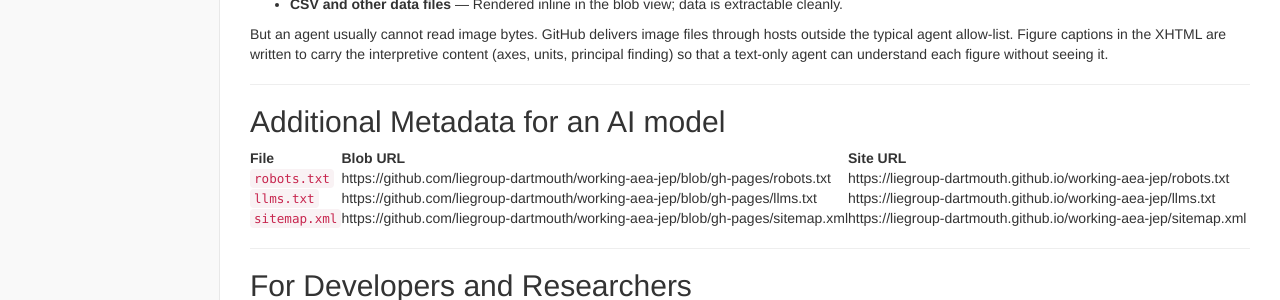
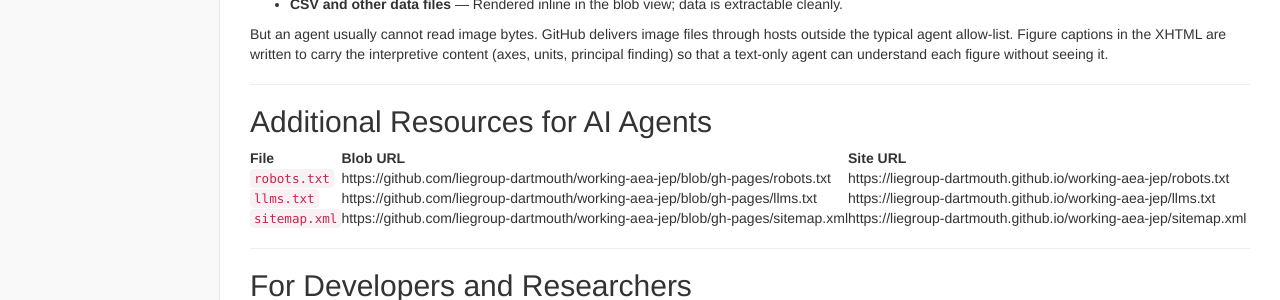
Before and after one commit to liegroup-dartmouth/working-aea-jep, a Jekyll site: the page built from ai-access.md, in a window 1280 px wide and 900 px high, scrolled down 714 px. Shown: the part 285-585 px from the top of the window. Built offline with Jekyll 4.4.1, drawn with Linux system fonts in a browser that asks for light colours.

Commit message:
Change title of AI agents resource table

```diff
--- a/ai-access.md
+++ b/ai-access.md
@@ -54,7 +54,7 @@ But an agent usually cannot read image bytes. GitHub delivers image files throug
 
 ---
 
-## Additional Metadata for an AI model
+## Additional Resources for AI Agents
 
 | File | Blob URL | Site URL |
 |------|----------|----------|
--- a/llms.txt
+++ b/llms.txt
@@ -6,7 +6,7 @@
 
 ## Primary entry points
 
-- [papers/manifest.json](https://github.com/liegroup-dartmouth/working-aea-jep/blob/gh-pages/papers/manifest.json): structured JSON catalog of every issue and article — title, authors, pages, DOI, mini-abstract, and blob URLs for the abstract, full-text XHTML, figures, and associated data files. Use this for programmatic ingestion.
+- [papers/manifest.json](https://github.com/liegroup-dartmouth/working-aea-jep/blob/gh-pages/papers/manifest.json): structured JSON catalog of every issue and article — title, authors, pages, DOI, mini-abstract, and URLs (with a Blob base URL or a GitHub Page base URL) for the abstract, full-text XHTML, figures, and associated data files. Use this for programmatic ingestion.
 - [papers/index.md](https://github.com/liegroup-dartmouth/working-aea-jep/blob/gh-pages/papers/index.md): human-readable Markdown catalog of the same content. Useful when a model prefers prose to JSON.
 
 ## Per-article content
```
